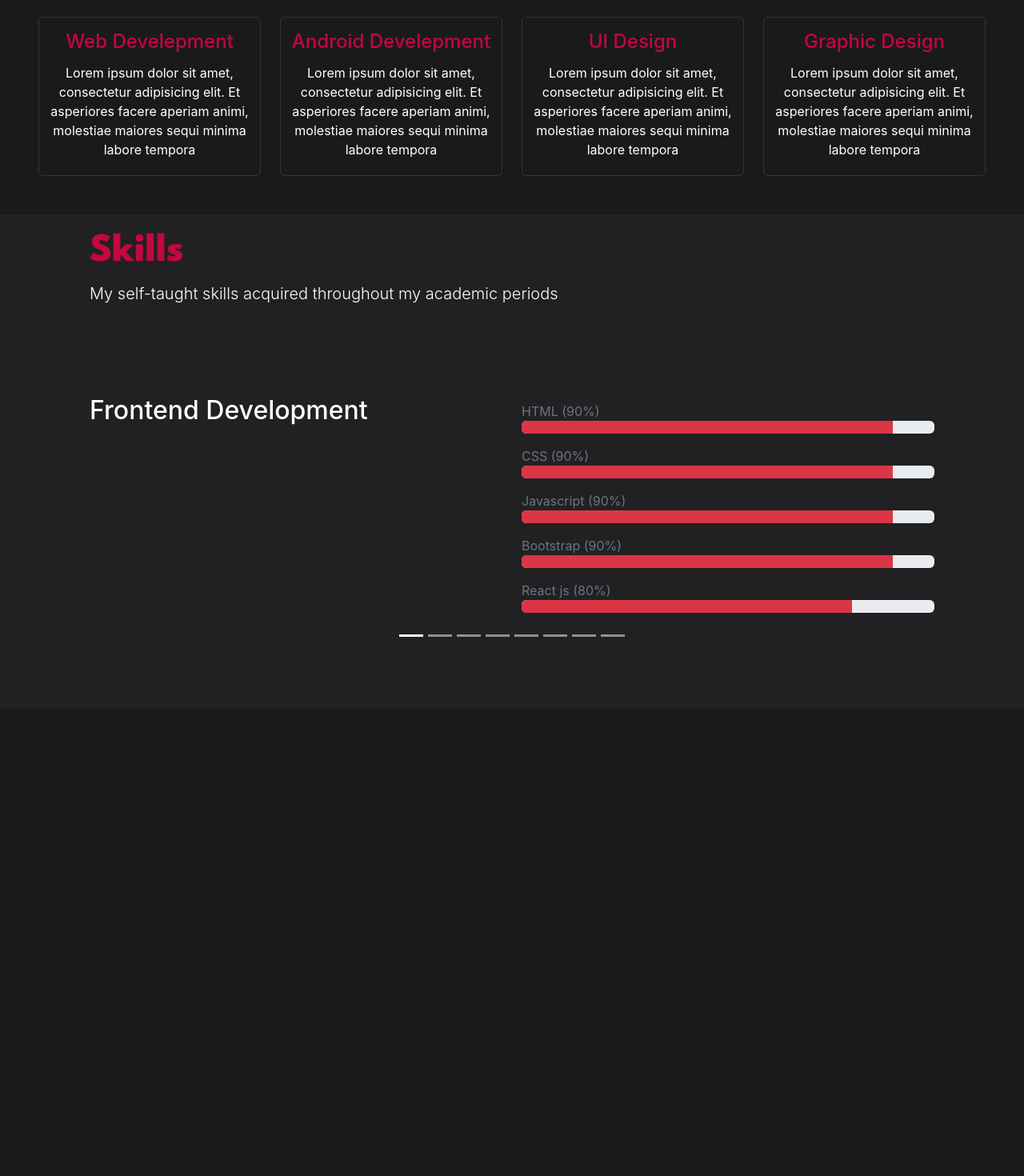
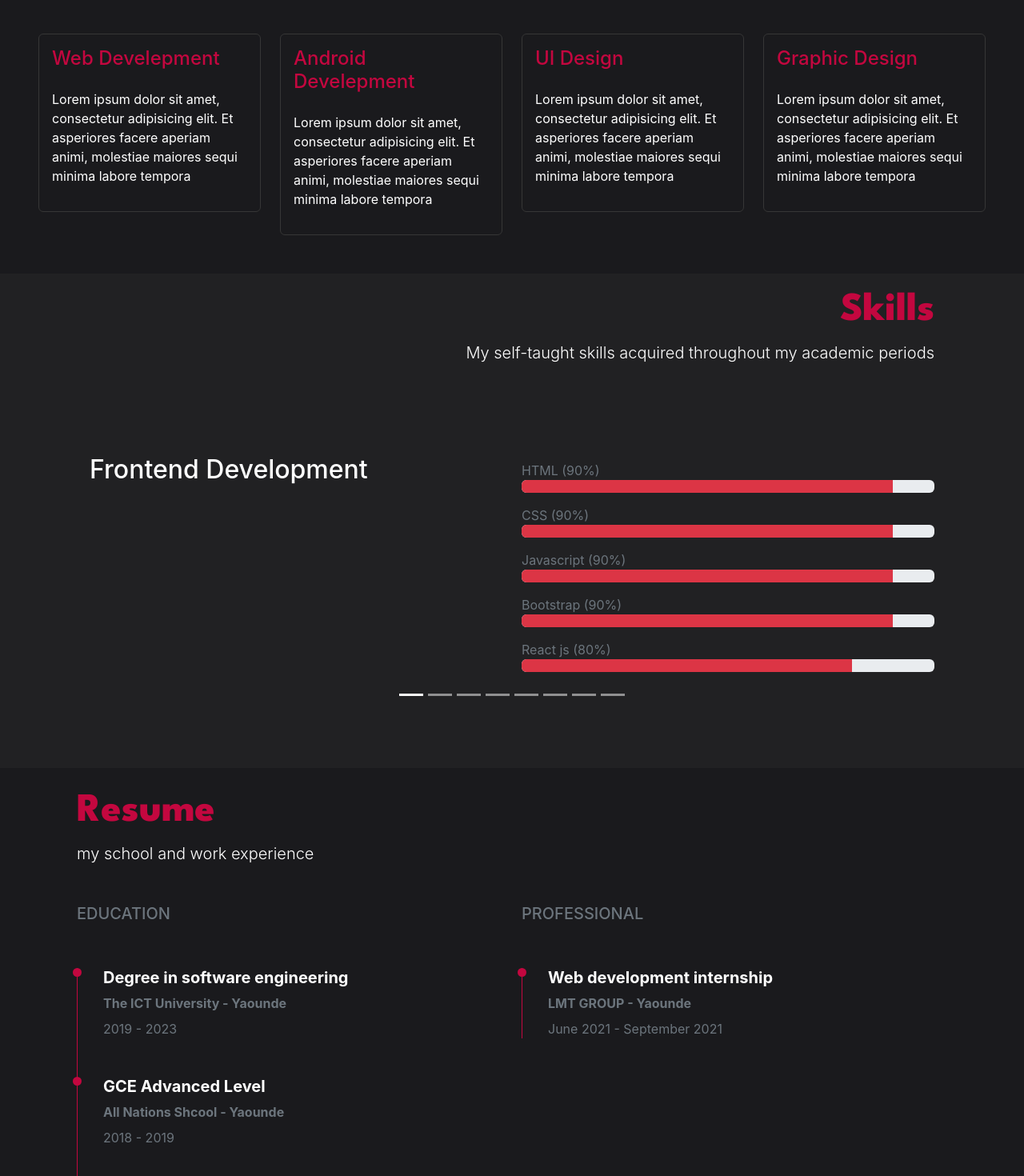
Before and after one commit to Morel-D/portfolio, a React (Create React App) app in the folder client/: page / in a window 1280 px wide. Shown: the part 1280-2750 px from the top of the page at 80% size. Before the commit the page ends 2166 px from the top, so only its background shows below. Built offline with nearby package versions, Linux system fonts and the light colour scheme.

Commit message:
Experience layer

```diff
--- /dev/null
+++ b/client/src/Components/Pages/Experience.jsx
@@ -0,0 +1,62 @@
+const Expererience = () => {
+    return (
+        <div className="text-white">
+            <div className="title px-5 py-4 mx-5">
+            <h2 className="titleServices ">Resume</h2>
+                <label className="lead">my school and work experience</label>
+
+                <div className="row mt-5">
+                    <div className="col">
+                        <h5 className="text-secondary">EDUCATION</h5>
+<div className="py-5">
+  <ul className="timeline">
+    <li className="timeline-item mb-5">
+      <h5 className="fw-bold">Degree in software engineering</h5>
+      <p className="text-muted mb-2 fw-bold">The ICT University - Yaounde</p>
+      <p className="text-muted">
+        2019 - 2023
+      </p>
+    </li>
+
+    <li className="timeline-item mb-5">
+      <h5 className="fw-bold">GCE Advanced Level</h5>
+      <p className="text-muted mb-2 fw-bold">All Nations Shcool - Yaounde</p>
+        <p className="text-muted">
+        2018 - 2019
+      </p>
+    </li>
+
+    <li className="timeline-item mb-5">
+      <h5 className="fw-bold">GCE Ordinary Level</h5>
+      <p className="text-muted mb-2 fw-bold">All Nations Shcool - Yaounde</p>
+      <p className="text-muted">
+        2016 - 2017
+      </p>
+    </li>
+  </ul>
+</div>
+                    </div>
+
+                    <div className="col">
+                    <h5 className="text-secondary">PROFESSIONAL</h5>
+                        <div className="py-5">
+
+  <ul className="timeline">
+    <li className="timeline-item mb-5">
+      <h5 className="fw-bold">Web development internship</h5>
+      <p className="text-muted mb-2 fw-bold">LMT GROUP - Yaounde</p>
+        <p className="text-muted">
+         June 2021 - September 2021
+      </p>
+    </li>
+  </ul>
+</div>
+                    </div>
+                </div>
+
+            </div>
+        </div>
+     );
+}
+
+export default Expererience;
--- a/client/src/Components/Pages/Introduction.jsx
+++ b/client/src/Components/Pages/Introduction.jsx
@@ -9,7 +9,8 @@ const Introduction = () => {
                         <h2 className="mt-5" id="introText1">~ Hi !</h2>
                         <h2 className="" id="intro">I'm TCHAPTCHE MOREL</h2>
                         <h2 className="" id="introText">Developer x Designer</h2>
-                        <label className="lead" id="intro3">Welcome to my corner of the internet. i'm glad you're here</label>
+                        <label className="lead mb-3" id="intro3">Welcome to my corner of the internet. i'm glad you're here</label> <br />
+                        <button className="btn btn-danger p-3" id="cv">Download my CV</button>
                     </div>
 
                     <div className="col col-5 text-white">
--- a/client/src/Components/Pages/Services.jsx
+++ b/client/src/Components/Pages/Services.jsx
@@ -7,11 +7,11 @@ const Services = () => {
             <label className="lead">Get creative and enjoy the most dedicated development and designs services</label>
             </div>
 
-            <div className="row p-5 text-center">
+            <div className="row p-5 text-start">
                 <div className="col">
                     <div className="card cardService">
-                        <h4 className="cardServiceTitle mt-3">Web Develepment</h4>
-                        <p className="p-1">
+                        <h4 className="cardServiceTitle mt-3 px-3">Web Develepment</h4>
+                        <p className="p-3 text-start">
                             Lorem ipsum dolor sit amet, consectetur adipisicing elit. Et asperiores facere aperiam animi,
                             molestiae maiores sequi minima labore tempora
                         </p>
@@ -20,8 +20,8 @@ const Services = () => {
 
                 <div className="col">
                     <div className="card cardService">
-                        <h4 className="cardServiceTitle mt-3">Android Develepment</h4>
-                        <p className="p-1">
+                        <h4 className="cardServiceTitle mt-3 px-3">Android Develepment</h4>
+                        <p className="p-3 text-start">
                             Lorem ipsum dolor sit amet, consectetur adipisicing elit. Et asperiores facere aperiam animi,
                             molestiae maiores sequi minima labore tempora
                         </p>
@@ -31,8 +31,8 @@ const Services = () => {
 
             <div className="col">
                     <div className="card cardService">
-                        <h4 className="cardServiceTitle mt-3">UI Design</h4>
-                        <p className="p-1">
+                        <h4 className="cardServiceTitle mt-3 px-3">UI Design</h4>
+                        <p className="p-3 text-start">
                             Lorem ipsum dolor sit amet, consectetur adipisicing elit. Et asperiores facere aperiam animi,
                             molestiae maiores sequi minima labore tempora
                         </p>
@@ -41,8 +41,8 @@ const Services = () => {
 
             <div className="col">
                     <div className="card cardService">
-                        <h4 className="cardServiceTitle mt-3">Graphic Design</h4>
-                        <p className="p-1">
+                        <h4 className="cardServiceTitle mt-3 px-3">Graphic Design</h4>
+                        <p className="p-3 text-start">
                             Lorem ipsum dolor sit amet, consectetur adipisicing elit. Et asperiores facere aperiam animi,
                             molestiae maiores sequi minima labore tempora
                         </p>
--- a/client/src/Components/Views/Content.jsx
+++ b/client/src/Components/Views/Content.jsx
@@ -1,4 +1,5 @@
 import Biography from "../Pages/Biography";
+import Expererience from "../Pages/Experience";
 import Introduction from "../Pages/Introduction";
 import Services from "../Pages/Services";
 import Skill from "../Pages/Skill";
@@ -17,11 +18,14 @@ const Content = () => {
                 <Services />
             </div>
             <div className="skill p-3">
-                <div className="px-5 mx-5">
-                <h2 className="" id="introText">Skills</h2>
-                <p className="lead text-white">My self-taught skills acquired throughout my academic periods</p>
+                <div className="px-5 mx-5 ">
+                <h2 className="d-flex justify-content-end" id="introText">Skills</h2>
+                <p className="lead text-white d-flex justify-content-end">My self-taught skills acquired throughout my academic periods</p>
                 </div>
                 <Skill />
+            </div>
+            <div className="experience">
+                <Expererience />
             </div>
         </div>
      );
--- a/client/src/index.css
+++ b/client/src/index.css
@@ -28,6 +28,10 @@ body {
 
 #introText, #introText1, .cardServiceTitle, .titleServices {
   color: #C3073F;
+}
+
+#cv {
+  background-color: #C3073F;
 }
 
 #introText, #intro, .titleServices {
@@ -61,3 +65,29 @@ code {
   width: auto;
   height: 100%;
 }
+
+
+.timeline {
+  border-left: 1px solid #C3073F;
+  position: relative;
+  list-style: none;
+}
+
+.timeline .timeline-item {
+  position: relative;
+}
+
+.timeline .timeline-item:after {
+  position: absolute;
+  display: block;
+  top: 0;
+}
+
+.timeline .timeline-item:after {
+  background-color: #C3073F;
+  left: -38px;
+  border-radius: 50%;
+  height: 11px;
+  width: 11px;
+  content: "";
+}
```
